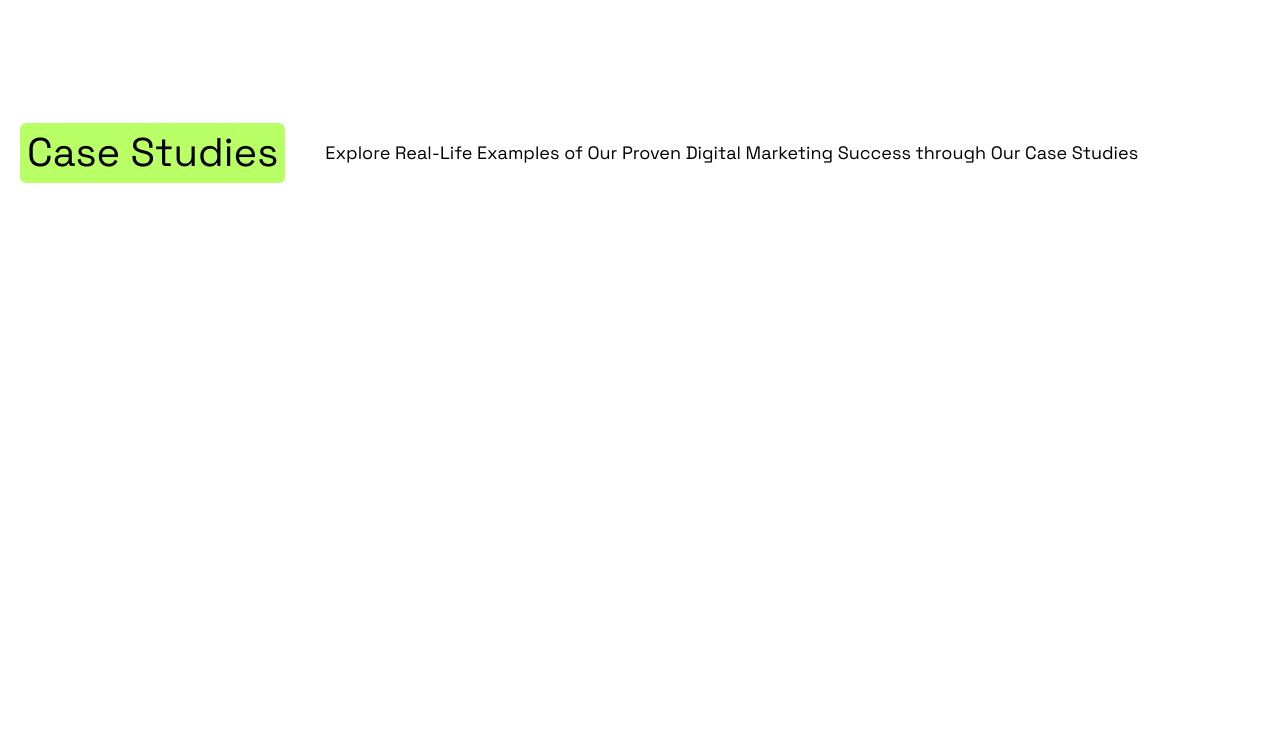
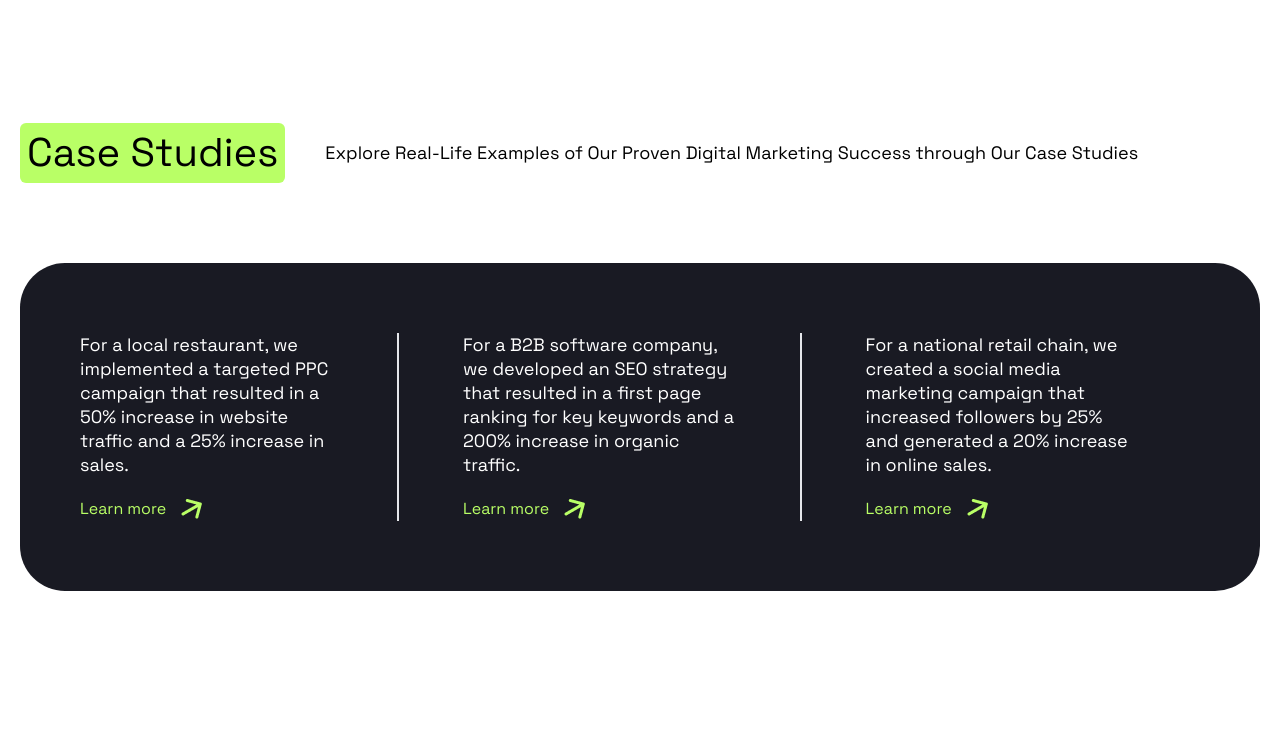
Before and after one commit to MEHDI-AHMADY/landingPage, a Next.js app: page / in a window 1280 px wide. Shown: the part 2697-3426 px from the top of the page. Before the commit the page ends 2960 px from the top, so only its background shows below. Built offline with nearby package versions, Linux system fonts and the light colour scheme.

Commit message:
add Studio sec

```diff
--- a/app/globals.css
+++ b/app/globals.css
@@ -110,4 +110,9 @@ p {
   p {
     font-size: 18px;
   }
+
+  .studioCard {
+    height: auto !important;
+  }
+
 }
--- a/app/page.jsx
+++ b/app/page.jsx
@@ -4,6 +4,7 @@ import Companies from "@/sections/companies";
 import ServicesSec from "@/sections/ServiceSec";
 import Happy from "@/sections/Happy";
 import Studios from "@/sections/Studios";
+import WorkProcess from "@/sections/WorkProcess";
 
 export default function Home() {
   return (
@@ -15,6 +16,7 @@ export default function Home() {
         <ServicesSec />
         <Happy />
         <Studios />
+        <WorkProcess />
       </main>
     </>
   );
--- a/components/ServiceCard.jsx
+++ b/components/ServiceCard.jsx
@@ -4,7 +4,7 @@ import { motion } from "framer-motion";
 
 const items = {
   hidden: { opacity: 0, x: 10 },
-  show: { opacity: 1, x: 0 },
+  show: { opacity: 1, x: 0 , transition : {duration : 1}},
 };
 
 export default function ServiceCard({
--- /dev/null
+++ b/components/StudioCard.jsx
@@ -0,0 +1,17 @@
+import React , {forwardRef} from 'react'
+
+ const StudioCard = forwardRef(({ txt , btn , index , maxHeight} , ref) => {
+  return (
+    <div ref={ref} style={{ height: maxHeight ? `${maxHeight}px` : 'auto' }} className={`studioCard flex flex-col gap-5 py-[42px] px-[50px] lg:pr-16 lg:py-0 ${index === 0 ? "lg:pl-0" : 'lg:pl-16'} bg-[var(--secondary)] rounded-[45px] lg:rounded-none`}>
+
+      <p className='text-white'>{txt}</p>
+
+      <div className='flex items-center gap-[15px]'>
+        <span className='text-[var(--primary)]'>{btn}</span>
+        <img src="/images/studioIcon.png" />
+      </div>
+    </div>
+  )
+})
+
+export default StudioCard
--- a/sections/ServiceSec.jsx
+++ b/sections/ServiceSec.jsx
@@ -16,7 +16,7 @@ const paragraphsWrapper = {
 
 const paragraphs = {
   hidden: { opacity: 0, x: 10 },
-  show: { opacity: 1, x: 0 },
+  show: { opacity: 1, x: 0 , transition : {duration : 2} },
 };
 
 export default function ServicesSec() {
--- a/sections/Studios.jsx
+++ b/sections/Studios.jsx
@@ -1,17 +1,85 @@
-import React from "react";
+"use client";
+import React, { useLayoutEffect, useState, useRef } from "react";
+import { studioCards } from "@/utils/util";
+import StudioCard from "@/components/StudioCard";
+import CustomSwiper from "@/components/customSwiper";
+import { SwiperSlide } from "swiper/react";
+import { Navigation, Pagination, Autoplay } from "swiper/modules";
+import { motion, wrap } from "framer-motion";
+
+const wrapper = {
+  hidden: { opacity: 0 },
+  show: { opacity: 1, transition: { duration: 1 } },
+};
+
+const title = {
+  hidden: { opacity: 0, x: -10 },
+  show: { opacity: 1, x: 0, transition: { duration: 0.7 } },
+};
 
 export default function Studios() {
+  const ref = useRef(null);
+  const [maxHeight, setMaxHeight] = useState(0);
+  useLayoutEffect(() => {
+    setMaxHeight(ref.current.clientHeight);
+  }, []);
   return (
-    <div className="container px-4 sm:px-0">
-      <div className="sm:px-0 mb-10 sm:mb-20 sm:flex items-center gap-x-10">
-        <h2 className="px-[7px] bg-[var(--primary)] rounded-md mx-auto w-[242px] sm:w-auto sm:mx-0 mb-7 sm:mb-0">
-        Case Studies
-        </h2>
+    <div className="container px-4 sm:px-0 mb-[70px] lg:mb-[140px]">
+      <motion.div
+        initial="hidden"
+        whileInView="show"
+        variants={wrapper}
+        className="sm:px-0 mb-10 sm:mb-20 sm:flex items-center gap-x-10"
+      >
+        <motion.h2
+          variants={title}
+          className="px-[7px] bg-[var(--primary)] rounded-md mx-auto w-[242px] sm:w-auto sm:mx-0 mb-7 sm:mb-0"
+        >
+          Case Studies
+        </motion.h2>
 
-          <p className="text-center sm:text-start">
-          Explore Real-Life Examples of Our Proven Digital Marketing <br className="hidden 2xl:inline-block"/> Success through Our Case Studies
-          </p>
-      </div>
+        <motion.p variants={title} className="text-center sm:text-start">
+          Explore Real-Life Examples of Our Proven Digital Marketing
+          <br className="hidden 2xl:inline-block" /> Success through Our Case
+          Studies
+        </motion.p>
+      </motion.div>
+
+      <motion.div className="pl-5 lg:pl-0" ref={ref} initial="hidden" whileInView="show" variants={wrapper}>
+        {/* small screen  */}
+
+        <CustomSwiper
+          modules={[Navigation, Pagination, Autoplay]}
+          spaceBetween={20}
+          breakPoints={{
+            0: {
+              slidesPerView: 1.1,
+            },
+          }}
+          autoplay={{ delay: 3000 }}
+          destroyOnLargeScreen={true}
+        >
+          {studioCards.map((item, index) => (
+            <SwiperSlide key={item.id}>
+              <StudioCard txt={item.txt} btn={item.btn} index={index} maxHeight={maxHeight}/>
+            </SwiperSlide>
+          ))}
+        </CustomSwiper>
+
+        {/* larger screen  */}
+
+        <motion.div initial="hidden" whileInView="show" variants={wrapper} className="hidden lg:flex lg:items-center lg:bg-[var(--secondary)] lg:py-[70px] lg:px-[60px] lg:rounded-[45px] lg:divide-x-2 lg:overflow-hidden">
+          {studioCards.map((item, index) => (
+            <StudioCard
+              key={item.id}
+              txt={item.txt}
+              btn={item.btn}
+              index={index}
+              maxHeight={maxHeight}
+            />
+          ))}
+        </motion.div>
+      </motion.div>
     </div>
   );
 }
--- /dev/null
+++ b/sections/WorkProcess.jsx
@@ -0,0 +1,43 @@
+"use client";
+import React from "react";
+import { motion } from "framer-motion";
+
+const wrapper = {
+  hidden: { opacity: 0 },
+  show: { opacity: 1, transition: { duration: 1 } },
+};
+
+const title = {
+  hidden: { opacity: 0, x: -10 },
+  show: { opacity: 1, x: 0, transition: { duration: 0.7 } },
+};
+
+export default function WorkProcess() {
+  return (
+    <div className="container px-4 sm:px-0">
+      <motion.div
+        initial="hidden"
+        whileInView="show"
+        variants={wrapper}
+        className="sm:px-0 mb-10 sm:mb-20 flex flex-col lg:flex-row items-center gap-[30px]"
+      >
+        <div className="flex flex-col lg:flex-row items-center text-[40px] lg:bg-[var(--primary)]">
+          <span
+            variants={title}
+            className="inline-block text-center px-[7px] bg-[var(--primary)] rounded-md"
+          >
+            Our Working
+          </span>
+
+          <span className="inline-block text-center px-[7px] bg-[var(--primary)] rounded-md w-fit">
+            Process
+          </span>
+        </div>
+
+        <motion.p variants={title} className="text-center sm:text-start">
+          Step-by-Step Guide to Achieving <br className="hidden xl:inline-block" /> Your Business Goals Studies
+        </motion.p>
+      </motion.div>
+    </div>
+  );
+}
--- a/sections/landing.jsx
+++ b/sections/landing.jsx
@@ -5,7 +5,7 @@ import { motion } from "framer-motion";
 
 const itemsWrapper = {
   hidden : {opacity : 0 } ,
-  visible : {opacity : 1 , transition : {staggerChildren : 0.2}}
+  visible : {opacity : 1 , transition : {staggerChildren : 0.3}}
 }
 
 const items = {
@@ -15,7 +15,7 @@ const items = {
 
 const img = {
   hidden : {opacity : 0 , x : 10},
-  show : {opacity : 1 , x : 0}
+  show : {opacity : 1 , x : 0 , transition : {duration : 1}}
 }
 
 export default function Landing() {
--- a/utils/util.js
+++ b/utils/util.js
@@ -1,30 +1,114 @@
 let companyItems = [
-    {src : '/images/Company logo.png' , title : "company" , width : 124 } ,
-    {src : '/images/Company logo (1).png' , title : "company" , width : 126 } ,
-    {src : '/images/Company logo (2).png' , title : "company" , width : 128 } ,
-    {src : '/images/Company logo (3).png' , title : "company" , width : 145 } ,
-    {src : '/images/Company logo (4).png' , title : "company" , width : 125 } ,
-    {src : '/images/Company logo (5).png' , title : "company" , width : 110 } ,
-    {src : '/images/Company logo (5).png' , title : "company" , width : 110 } ,
-    {src : '/images/Company logo (5).png' , title : "company" , width : 110 } ,
-    {src : '/images/Company logo (5).png' , title : "company" , width : 110 } ,
-]
+  { src: "/images/Company logo.png", title: "company", width: 124 },
+  { src: "/images/Company logo (1).png", title: "company", width: 126 },
+  { src: "/images/Company logo (2).png", title: "company", width: 128 },
+  { src: "/images/Company logo (3).png", title: "company", width: 145 },
+  { src: "/images/Company logo (4).png", title: "company", width: 125 },
+  { src: "/images/Company logo (5).png", title: "company", width: 110 },
+  { src: "/images/Company logo (5).png", title: "company", width: 110 },
+  { src: "/images/Company logo (5).png", title: "company", width: 110 },
+  { src: "/images/Company logo (5).png", title: "company", width: 110 },
+];
 
 let menuItems = [
-    {title : "About us" , href : '/about'},
-    {title : "Services" , href : '/services'},
-    {title : "Use Cases" , href : '/useCases'},
-    {title : "Pricing" , href : '/pricing'},
-    {title : "Blog" , href : '/blog'},
-]
+  { title: "About us", href: "/about" },
+  { title: "Services", href: "/services" },
+  { title: "Use Cases", href: "/useCases" },
+  { title: "Pricing", href: "/pricing" },
+  { title: "Blog", href: "/blog" },
+];
 
 let servicesItems = [
-    {id : 1 , title : 'Search engine' , title2 : 'optimization' , src : '/images/services1.png' , txtBg : 'bg-[var(--primary)]' , more : 'Learn more' , bgColor : 'bg-[var(--gray)]' , arrow : '/images/icon.png' , aspectRatio : 'aspect-[1.23 / 1]' , txtColor : 'text-black'} ,
-    {id : 2 , title : 'Pay-per-click' , title2 : 'advertising' , src : '/images/services2.png' , txtBg : 'bg-[var(--gray)]' , more : 'Learn more' , bgColor : 'bg-[var(--primary)]' , arrow : '/images/icon.png' , aspectRatio : 'aspect-[1.42 / 1]' , txtColor : 'text-black'} ,
-    {id : 3 , title : 'Social Media' , title2 : 'Marketing' , src : '/images/services3.png' , txtBg : 'bg-[var(--gray)]' , more : 'Learn more' , bgColor : 'bg-[var(--secondary)]' , arrow : '/images/icon (1).png' , aspectRatio : 'aspect-square' , txtColor : 'text-white'} ,
-    {id : 4 , title : 'Email' , title2 : 'Marketing' , src : '/images/services4.png' , txtBg : 'bg-[var(--primary)]' , more : 'Learn more' , bgColor : 'bg-[var(--gray)]' , arrow : '/images/icon.png' , aspectRatio : 'aspect-[1.09 / 1]' , txtColor : 'text-black'} ,
-    {id : 5 , title : 'Content' , title2 : 'Creation' , src : '/images/services5.png' , txtBg : 'bg-[var(--gray)]' , more : 'Learn more' , bgColor : 'bg-[var(--primary)]' , arrow : '/images/icon.png' , aspectRatio : 'aspect-[1.07 / 1]' , txtColor : 'text-black'} ,
-    {id : 6 , title : 'Analytics and' , title2 : 'Tracking' , src : '/images/services6.png' , txtBg : 'bg-[var(--primary)]' , more : 'Learn more' , bgColor : 'bg-[var(--secondary)]' , arrow : '/images/icon (1).png' , aspectRatio : 'aspect-[1.23 /1]' , txtColor : 'text-white'} ,
-]
+  {
+    id: 1,
+    title: "Search engine",
+    title2: "optimization",
+    src: "/images/services1.png",
+    txtBg: "bg-[var(--primary)]",
+    more: "Learn more",
+    bgColor: "bg-[var(--gray)]",
+    arrow: "/images/icon.png",
+    aspectRatio: "aspect-[1.23 / 1]",
+    txtColor: "text-black",
+  },
+  {
+    id: 2,
+    title: "Pay-per-click",
+    title2: "advertising",
+    src: "/images/services2.png",
+    txtBg: "bg-[var(--gray)]",
+    more: "Learn more",
+    bgColor: "bg-[var(--primary)]",
+    arrow: "/images/icon.png",
+    aspectRatio: "aspect-[1.42 / 1]",
+    txtColor: "text-black",
+  },
+  {
+    id: 3,
+    title: "Social Media",
+    title2: "Marketing",
+    src: "/images/services3.png",
+    txtBg: "bg-[var(--gray)]",
+    more: "Learn more",
+    bgColor: "bg-[var(--secondary)]",
+    arrow: "/images/icon (1).png",
+    aspectRatio: "aspect-square",
+    txtColor: "text-white",
+  },
+  {
+    id: 4,
+    title: "Email",
+    title2: "Marketing",
+    src: "/images/services4.png",
+    txtBg: "bg-[var(--primary)]",
+    more: "Learn more",
+    bgColor: "bg-[var(--gray)]",
+    arrow: "/images/icon.png",
+    aspectRatio: "aspect-[1.09 / 1]",
+    txtColor: "text-black",
+  },
+  {
+    id: 5,
+    title: "Content",
+    title2: "Creation",
+    src: "/images/services5.png",
+    txtBg: "bg-[var(--gray)]",
+    more: "Learn more",
+    bgColor: "bg-[var(--primary)]",
+    arrow: "/images/icon.png",
+    aspectRatio: "aspect-[1.07 / 1]",
+    txtColor: "text-black",
+  },
+  {
+    id: 6,
+    title: "Analytics and",
+    title2: "Tracking",
+    src: "/images/services6.png",
+    txtBg: "bg-[var(--primary)]",
+    more: "Learn more",
+    bgColor: "bg-[var(--secondary)]",
+    arrow: "/images/icon (1).png",
+    aspectRatio: "aspect-[1.23 /1]",
+    txtColor: "text-white",
+  },
+];
 
-export { companyItems , menuItems , servicesItems }
+let studioCards = [
+  {
+    id: 1,
+    txt: "For a local restaurant, we implemented a targeted PPC campaign that resulted in a 50% increase in website traffic and a 25% increase in sales.",
+    btn: "Learn more",
+  },
+  {
+    id: 2,
+    txt: "For a B2B software company, we developed an SEO strategy that resulted in a first page ranking for key keywords and a 200% increase in organic traffic.",
+    btn: "Learn more",
+  },
+  {
+    id: 3,
+    txt: "For a national retail chain, we created a social media marketing campaign that increased followers by 25% and generated a 20% increase in online sales.",
+    btn: "Learn more",
+  },
+];
+
+export { companyItems, menuItems, servicesItems, studioCards };
```
Also changed, not shown: components/customSwiper.jsx (+44 -3 lines), sections/companies.jsx (+12 -4 lines), public/images/studioIcon.png (added).
